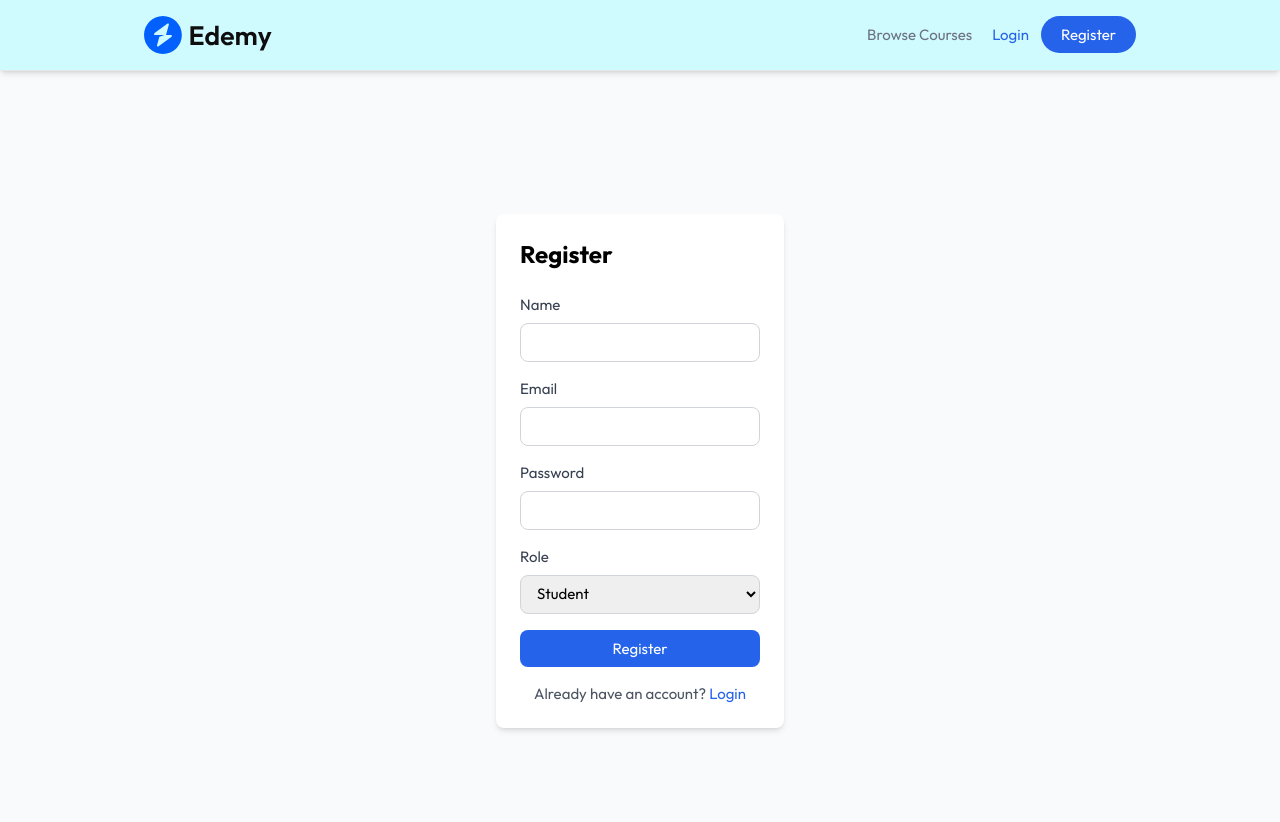
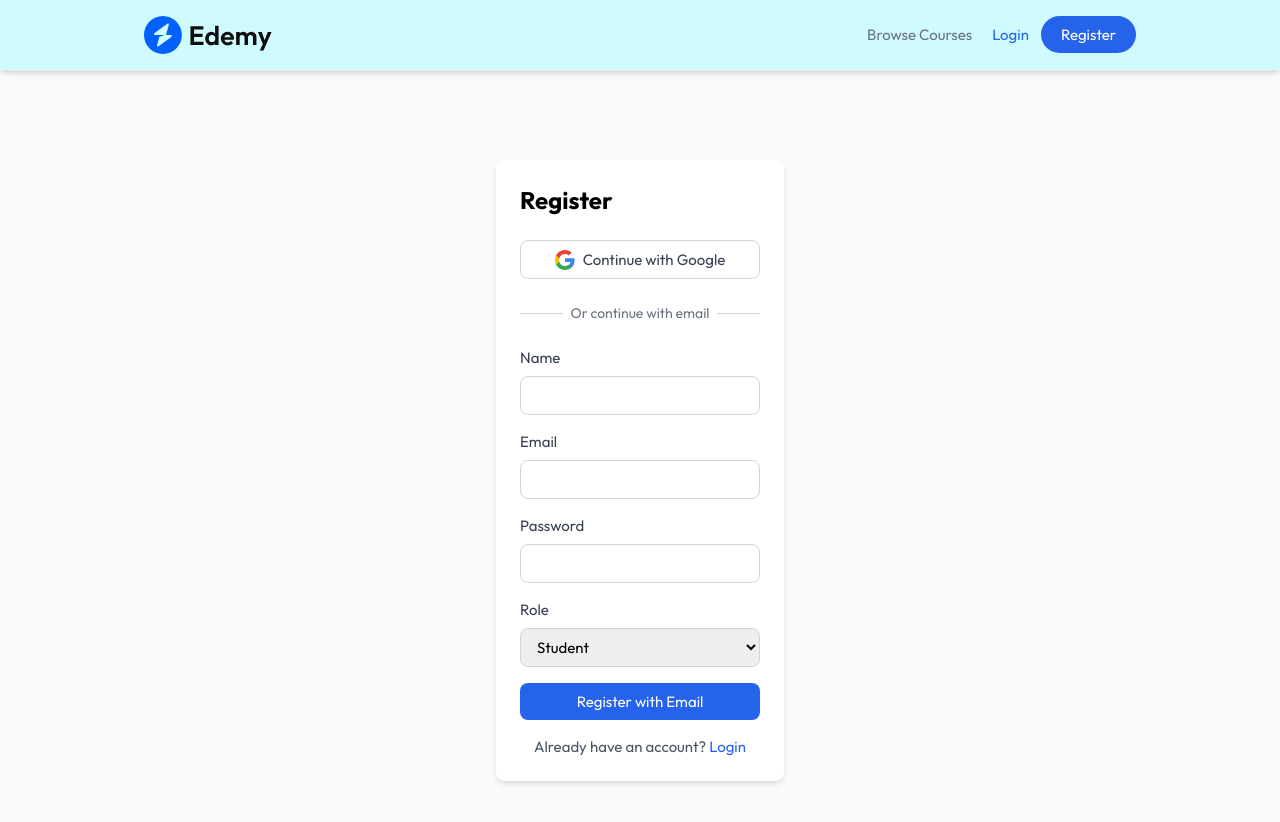
Before and after one commit to kalviumcommunity/S64_Kartik_Capstone_LMS, a React (Vite) app in the folder client/: page /register in a window 1280 px wide. Shown: the top 822 px of the page. Built offline with nearby package versions, Linux system fonts and the light colour scheme; no server answers.

Commit message:
Added Frontend For GAuth

```diff
--- a/client/package.json
+++ b/client/package.json
@@ -13,6 +13,7 @@
     "@clerk/clerk-react": "^5.28.2",
     "@paypal/react-paypal-js": "^8.8.3",
     "@radix-ui/react-slot": "^1.2.0",
+    "@react-oauth/google": "^0.12.1",
     "@stripe/react-stripe-js": "^3.6.0",
     "@stripe/stripe-js": "^7.2.0",
     "ai": "^4.3.9",
--- a/client/src/components/AuthForm.jsx
+++ b/client/src/components/AuthForm.jsx
@@ -1,6 +1,7 @@
-import React, { useState } from 'react';
-import { useNavigate } from 'react-router-dom';
+import React, { useState, useEffect } from 'react';
+import { useNavigate, useLocation } from 'react-router-dom';
 import { useAppContext } from '../context/AppContext';
+import GoogleAuth from './GoogleAuth';
 
 const AuthForm = ({ isLogin }) => {
   const initialForm = isLogin
@@ -12,7 +13,31 @@ const AuthForm = ({ isLogin }) => {
   const [isLoading, setIsLoading] = useState(false);
   const [errors, setErrors] = useState({});
   const navigate = useNavigate();
+  const location = useLocation();
   const { setUser, setIsEducator } = useAppContext();
+
+  // Handle token from Google OAuth callback
+  useEffect(() => {
+    const params = new URLSearchParams(location.search);
+    const token = params.get('token');
+
+    if (token) {
+      try {
+        // Store token and user data
+        localStorage.setItem('token', token);
+        const user = JSON.parse(atob(token.split('.')[1]));
+        localStorage.setItem('user', JSON.stringify(user));
+        setUser(user);
+        setIsEducator(user.role === 'educator');
+
+        // Redirect based on role
+        navigate(user.role === 'educator' ? '/educator' : '/');
+      } catch (error) {
+        console.error('Error processing token:', error);
+        setMessage('Error processing authentication');
+      }
+    }
+  }, [location, navigate, setUser, setIsEducator]);
 
   const validateForm = () => {
     const newErrors = {};
@@ -103,9 +128,23 @@ const AuthForm = ({ isLogin }) => {
   };
 
   return (
-    <form onSubmit={handleSubmit} className="max-w-md mx-auto p-6 bg-white rounded-lg shadow-md">
+    <div className="max-w-md mx-auto p-6 bg-white rounded-lg shadow-md">
       <h2 className="text-2xl font-bold mb-6">{isLogin ? 'Login' : 'Register'}</h2>
 
+      <div className="mb-6">
+        <GoogleAuth />
+      </div>
+
+      <div className="relative mb-6">
+        <div className="absolute inset-0 flex items-center">
+          <div className="w-full border-t border-gray-300"></div>
+        </div>
+        <div className="relative flex justify-center text-sm">
+          <span className="px-2 bg-white text-gray-500">Or continue with email</span>
+        </div>
+      </div>
+
+      <form onSubmit={handleSubmit}>
         {!isLogin && (
           <div className="mb-4">
             <label className="block text-gray-700 mb-2">Name</label>
@@ -170,7 +209,7 @@ const AuthForm = ({ isLogin }) => {
           {isLoading ? (
             <span className="inline-block w-5 h-5 border-2 border-white border-t-transparent rounded-full animate-spin mr-2"></span>
           ) : null}
-        {isLogin ? 'Login' : 'Register'}
+          {isLogin ? 'Login with Email' : 'Register with Email'}
         </button>
 
         {message && (
@@ -178,6 +217,7 @@ const AuthForm = ({ isLogin }) => {
             {message}
           </div>
         )}
+      </form>
 
       <div className="mt-4 text-center text-gray-600">
         {isLogin ? (
@@ -186,7 +226,7 @@ const AuthForm = ({ isLogin }) => {
           <>Already have an account? <a href="/login" className="text-blue-600 hover:underline">Login</a></>
         )}
       </div>
-    </form>
+    </div>
   );
 };
 
--- /dev/null
+++ b/client/src/components/GoogleAuth.jsx
@@ -0,0 +1,27 @@
+import React from 'react';
+import { useNavigate } from 'react-router-dom';
+
+const GoogleAuth = () => {
+  const navigate = useNavigate();
+
+  const handleGoogleLogin = () => {
+    // Redirect to backend Google auth route
+    window.location.href = 'http://localhost:5000/api/auth/google';
+  };
+
+  return (
+    <button
+      onClick={handleGoogleLogin}
+      className="w-full flex items-center justify-center gap-2 bg-white text-gray-700 border border-gray-300 rounded-lg px-4 py-2 hover:bg-gray-50 transition-colors"
+    >
+      <img
+        src="/google-icon.svg"
+        alt="Google"
+        className="w-5 h-5"
+      />
+      Continue with Google
+    </button>
+  );
+};
+
+export default GoogleAuth;
```
Also changed, not shown: client/public/google-icon.svg (added), 1 other file (tests, documents, lock files or other folders). Lines whose indentation alone changed are shown as unchanged.
